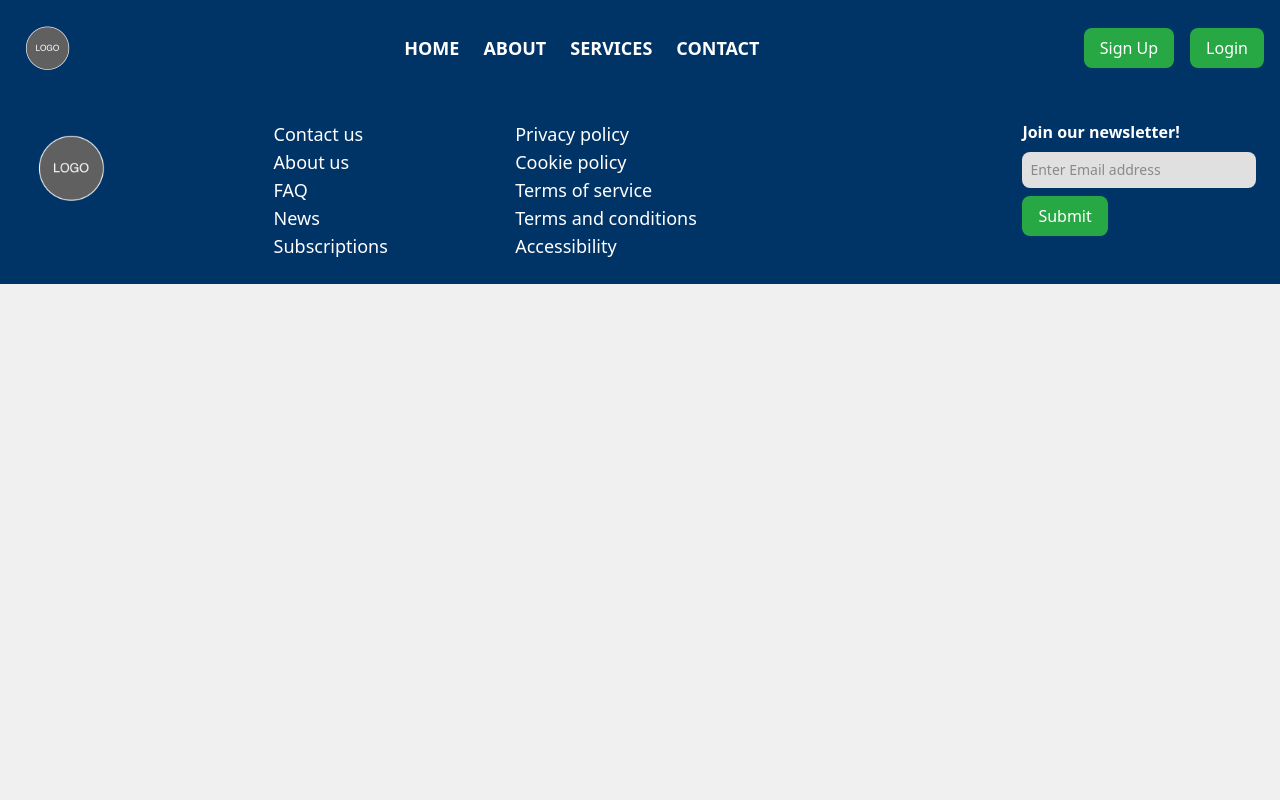
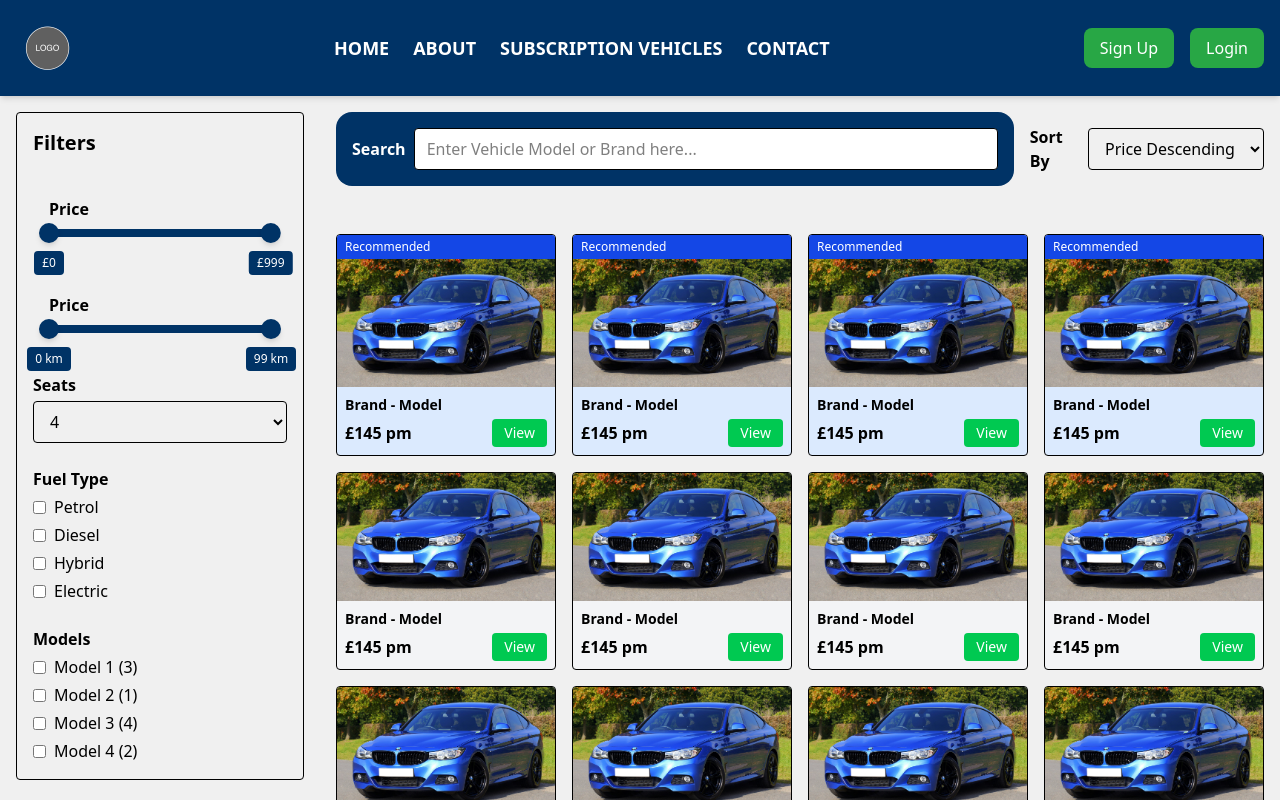
Before and after one commit to ctlaverick/RGVehicleSite, a React (Vite) app in the folder VehicleSite/: page /search in a window 1280 px wide. Shown: the top 800 px of the page. Built offline with nearby package versions, Linux system fonts and the light colour scheme.

Commit message:
Search Page Added

```diff
--- a/VehicleSite/package.json
+++ b/VehicleSite/package.json
@@ -13,6 +13,7 @@
     "@tailwindcss/vite": "^4.1.1",
     "react": "^19.0.0",
     "react-dom": "^19.0.0",
+    "react-range": "^1.10.0",
     "react-router-dom": "^7.5.0",
     "tailwindcss": "^4.1.1"
   },
--- a/VehicleSite/src/components.jsx
+++ b/VehicleSite/src/components.jsx
@@ -6,7 +6,8 @@ const Header = () => {
     const HeaderHeadings = [
       { name: 'Home', path: '/' },
       { name: 'About', path: '/About' },
-      { name: 'Services', path: '/Services' },
+      { name: 'Subscription Vehicles', path: '/search' },
+      // { name: 'Services', path: '/Services' },
       { name: 'Contact', path: '/Contact' }
     ];
 
--- /dev/null
+++ b/VehicleSite/src/components/CarGrid.jsx
@@ -0,0 +1,35 @@
+const CarGrid = () => {
+  // Replace this with actual data the styling is done in the CarCard component
+    const cars = new Array(48).fill(0); // Mock data
+    return (
+      <div className="grid grid-cols-1 sm:grid-cols-2 md:grid-cols-3 xl:grid-cols-4 gap-4">
+        {cars.map((_, idx) => (
+          <CarCard key={idx} recommended={idx < 4} />
+        ))}
+      </div>
+    );
+  };
+
+  const CarCard = ({ recommended }) => (
+    <div className={`border rounded overflow-hidden ${recommended ? 'bg-blue-100' : 'bg-gray-100'}`}>
+      {recommended && (
+        <div className="bg-blue-700 text-white text-xs px-2 py-1">Recommended</div>
+      )}
+      <div className="h-32 bg-white">
+        <img
+          src={"src/images/TempCarImage.jpg" || '/path/to/placeholder.jpg'}
+          alt="Car"
+          className="w-full h-full object-cover bg-gray-200"
+        />
+      </div>
+      <div className="p-2">
+        <div className="text-sm font-semibold">Brand - Model</div>
+        <div className="flex justify-between items-center mt-1">
+          <span className="font-bold">£145 pm</span>
+          <button className="bg-green-500 text-white text-sm px-3 py-1 rounded hover:bg-green-600">View</button>
+        </div>
+      </div>
+    </div>
+  );
+
+export default CarGrid;
--- /dev/null
+++ b/VehicleSite/src/components/DualRangeSlider.jsx
@@ -0,0 +1,69 @@
+import react from 'react';
+import { Range } from 'react-range';
+
+const DualRangeSlider = ({
+    min = 0,
+    max = 1000,
+    step = 1,
+    values,
+    onChange,
+    label = "",
+    className = "",
+    unitFormatter = (v) => v
+  }) => {
+    const getPercentage = (value) => ((value - min) / (max - min)) * 100;
+
+    const COLORS = {
+        primary: "var(--color-primary)",
+        track: "var(--color-admin-background)",
+    };
+
+    return (
+        <div className={`w-full max-w-md mx-auto ${className}`}>
+        {label && (
+            <p className="text-sm font-medium mb-2 text-gray-700">{label}</p>
+        )}
+
+        <Range
+            step={step}
+            min={min}
+            max={max}
+            values={values}
+            onChange={onChange}
+            renderTrack={({ props, children }) => {
+            const minPercent = getPercentage(values[0]);
+            const maxPercent = getPercentage(values[1]);
+
+            return (
+                <div
+                {...props}
+                className="h-2 rounded-full"
+                style={{
+                    ...props.style,
+                    background: `linear-gradient(to right,
+                    ${COLORS.track} ${minPercent}%,
+                    ${COLORS.primary} ${minPercent}%,
+                    ${COLORS.primary} ${maxPercent}%,
+                    ${COLORS.track} ${maxPercent}%)`,
+                }}
+                >
+                {children}
+                </div>
+            );
+            }}
+            renderThumb={({ props, index }) => (
+            <div
+                {...props}
+                className="w-5 h-5 bg-primary rounded-full flex items-center justify-center shadow-md cursor-pointer"
+            >
+                <div className="absolute -bottom-8 text-xs bg-primary text-white px-2 py-1 rounded whitespace-nowrap">
+                {unitFormatter(values[index])}
+                </div>
+            </div>
+            )}
+        />
+        </div>
+    );
+};
+
+export default DualRangeSlider;
--- /dev/null
+++ b/VehicleSite/src/components/FiltersSideBar.jsx
@@ -0,0 +1,99 @@
+import React, { useState } from "react";
+import DualRangeSlider from './DualRangeSlider';
+
+const FiltersSidebar = () => {
+    const [priceRange, setPriceRange] = useState([0, 999]);
+    const [distanceRange, setDistanceRange] = useState([0, 99]);
+
+    const formatCurrency = (value) => {
+        const formatted = new Intl.NumberFormat("en-GB", {
+          style: "currency",
+          currency: "GBP",
+          minimumFractionDigits: 0, // Optional: removes .00
+        }).format(value);
+
+        return value >= 1000 ? `${formatted}+` : formatted;
+    };
+
+
+    const formatDistance = (value) =>
+        new Intl.NumberFormat("en-US", {
+        style: "unit",
+        unit: "kilometer",
+        }).format(value);
+
+    return (
+        <div className="w-full max-w-xs border rounded p-4 space-y-6">
+            <h2 className="text-xl font-bold">Filters</h2>
+
+            {/* Price Filter */}
+            <div className="p-4">
+                <label className="font-semibold">Price</label>
+                <DualRangeSlider
+                    className="mt-2"
+                    min={0}
+                    max={1000}
+                    step={50}
+                    values={priceRange}
+                    onChange={setPriceRange}
+                    label=""
+                    unitFormatter={formatCurrency}
+                />
+            </div>
+
+            {/* Distance Filter */}
+            <div className="p-4">
+                <label className="font-semibold">Price</label>
+                <DualRangeSlider
+                    className="mt-2"
+                    min={0}
+                    max={99}
+                    step={1}
+                    values={distanceRange}
+                    onChange={setDistanceRange}
+                    label=""
+                    unitFormatter={formatDistance}
+                />
+            </div>
+
+            {/* Seats Filter */}
+            <div className="">
+                <label className="font-semibold">Seats</label>
+                <select className="w-full px-3 py-2 border rounded mt-1">
+                    <option>4</option>
+                    <option>5</option>
+                    <option>7</option>
+                </select>
+            </div>
+
+            {/* Fuel Type Filter */}
+            <div className="">
+                <label className="font-semibold">Fuel Type</label>
+                <div className="space-y-1 mt-1">
+                    {['Petrol', 'Diesel', 'Hybrid', 'Electric'].map((type) => (
+                        <div key={type} className="flex items-center">
+                            <input type="checkbox" className="mr-2" />
+                            <span>{type}</span>
+                        </div>
+                    ))}
+                </div>
+            </div>
+
+            {/* Models Filter */}
+            <div className="">
+                <label className="font-semibold">Models</label>
+                <div className="space-y-1 mt-1">
+                    {['Model 1 (3)', 'Model 2 (1)', 'Model 3 (4)', 'Model 4 (2)'].map((model) => (
+                    <div key={model} className="flex items-center">
+                        <input type="checkbox" className="mr-2" />
+                        <span>{model}</span>
+                    </div>
+                    ))}
+                </div>
+            </div>
+        </div>
+    )
+
+};
+
+export default FiltersSidebar;
--- /dev/null
+++ b/VehicleSite/src/components/SearchSortBar.jsx
@@ -0,0 +1,25 @@
+const SearchSortBar = () => (
+    <div className="flex flex-col md:flex-row justify-between items-start md:items-center mb-4 gap-4">
+      {/* Search Bar */}
+      <div className="flex gap-2 w-full md:w-3/4 p-4 bg-primary rounded-2xl items-center">
+        <label className="font-semibold hidden xl:inline text-white">Search</label>
+        <input
+          type="text"
+          placeholder="Enter Vehicle Model or Brand here..."
+          className="flex-1 px-3 py-2 border rounded bg-white"
+        />
+      </div>
+
+      {/* Sort Dropdown */}
+      <div className="flex gap-2 items-center">
+        <label className="font-semibold hidden xl:inline">Sort By</label>
+        <select className="px-3 py-2 border rounded">
+          <option>Price Descending</option>
+          <option>Price Ascending</option>
+        </select>
+      </div>
+
+    </div>
+);
+
+export default SearchSortBar;
--- a/VehicleSite/src/main.jsx
+++ b/VehicleSite/src/main.jsx
@@ -5,6 +5,7 @@ import './index.css';
 import * as Components from './components';
 import Home from './pages/Home';
 import About from './pages/About';
+import Search from './pages/Search';
 import Services from './pages/Services';
 import Contact from './pages/Contact';
 
@@ -16,6 +17,7 @@ ReactDOM.createRoot(document.getElementById('root')).render(
         <Routes>
           <Route path='/' element={<Home />} />
           <Route path='/about' element={<About />} />
+          <Route path='/search' element={<Search />} />
           <Route path='/services' element={<Services />} />
           <Route path='/contact' element={<Contact />} />
           {/* <Route path='/privacy-policy' element={<PrivacyPolicy />} />
--- /dev/null
+++ b/VehicleSite/src/pages/Search.jsx
@@ -0,0 +1,39 @@
+import React, { useState } from 'react';
+import FiltersSidebar from '../components/FiltersSideBar';
+import SearchSortBar from '../components/SearchSortBar';
+import CarGrid from '../components/CarGrid';
+
+function searchPage() {
+    const [priceRange, setPriceRange] = useState([0, 1000]);
+
+    const formatCurrency = (value) =>
+        new Intl.NumberFormat("en-US", {
+        style: "currency",
+        currency: "GBP",
+        }).format(value);
+
+
+    return (
+        <div className="h-screen flex">
+
+            <div className="w-80 p-4 overflow-y-auto">
+                <FiltersSidebar />
+            </div>
+
+            <div className="flex-1 flex flex-col overflow-hidden">
+
+                <div className="p-4">
+                    <SearchSortBar />
+                </div>
+
+                <div className="flex-1 overflow-auto p-4">
+                    <CarGrid />
+                </div>
+
+            </div>
+
+        </div>
+    );
+}
+
+export default searchPage;
```
Also changed, not shown: VehicleSite/src/images/TempCarImage.jpg (added), 1 other file (tests, documents, lock files or other folders).
